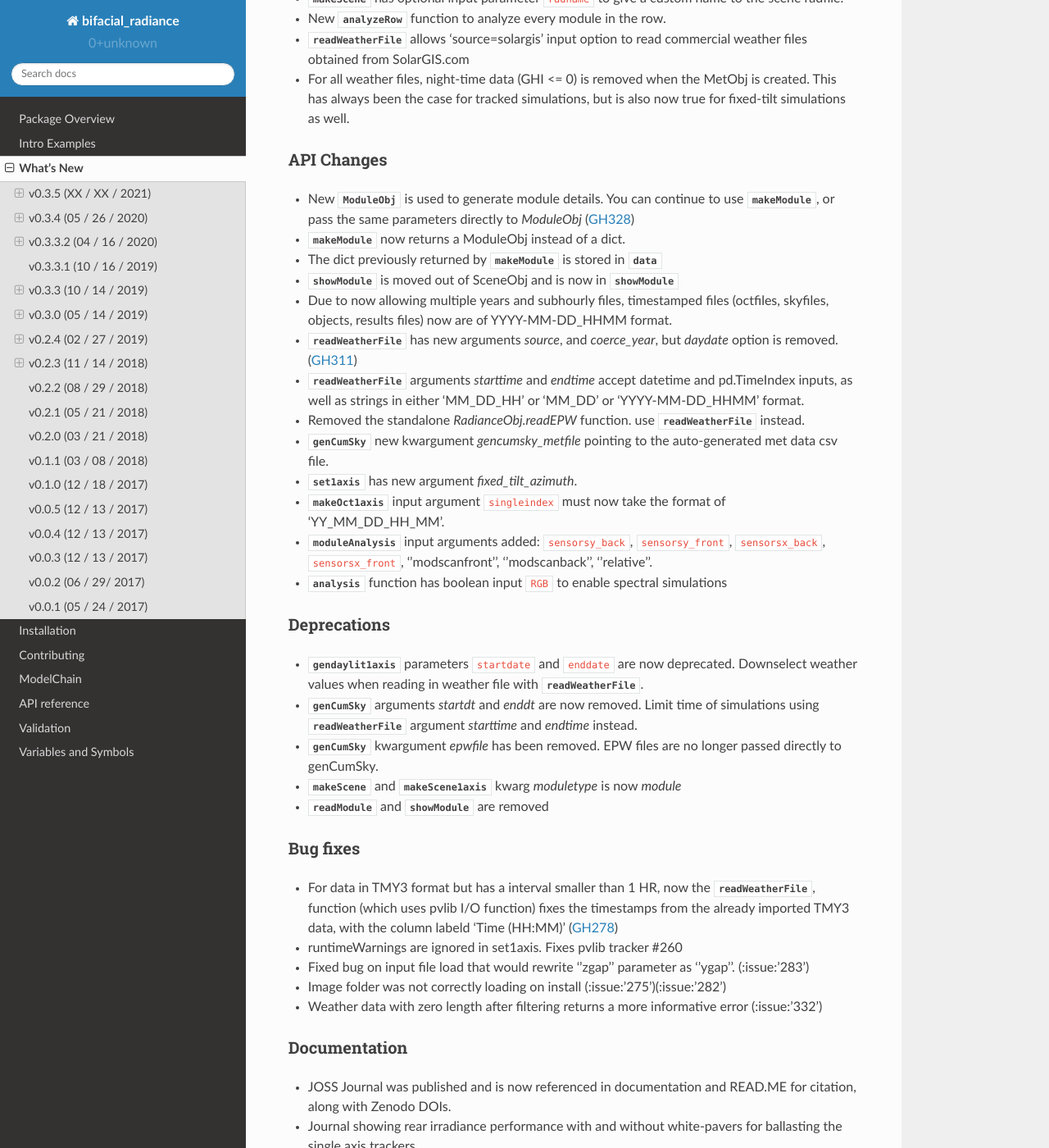
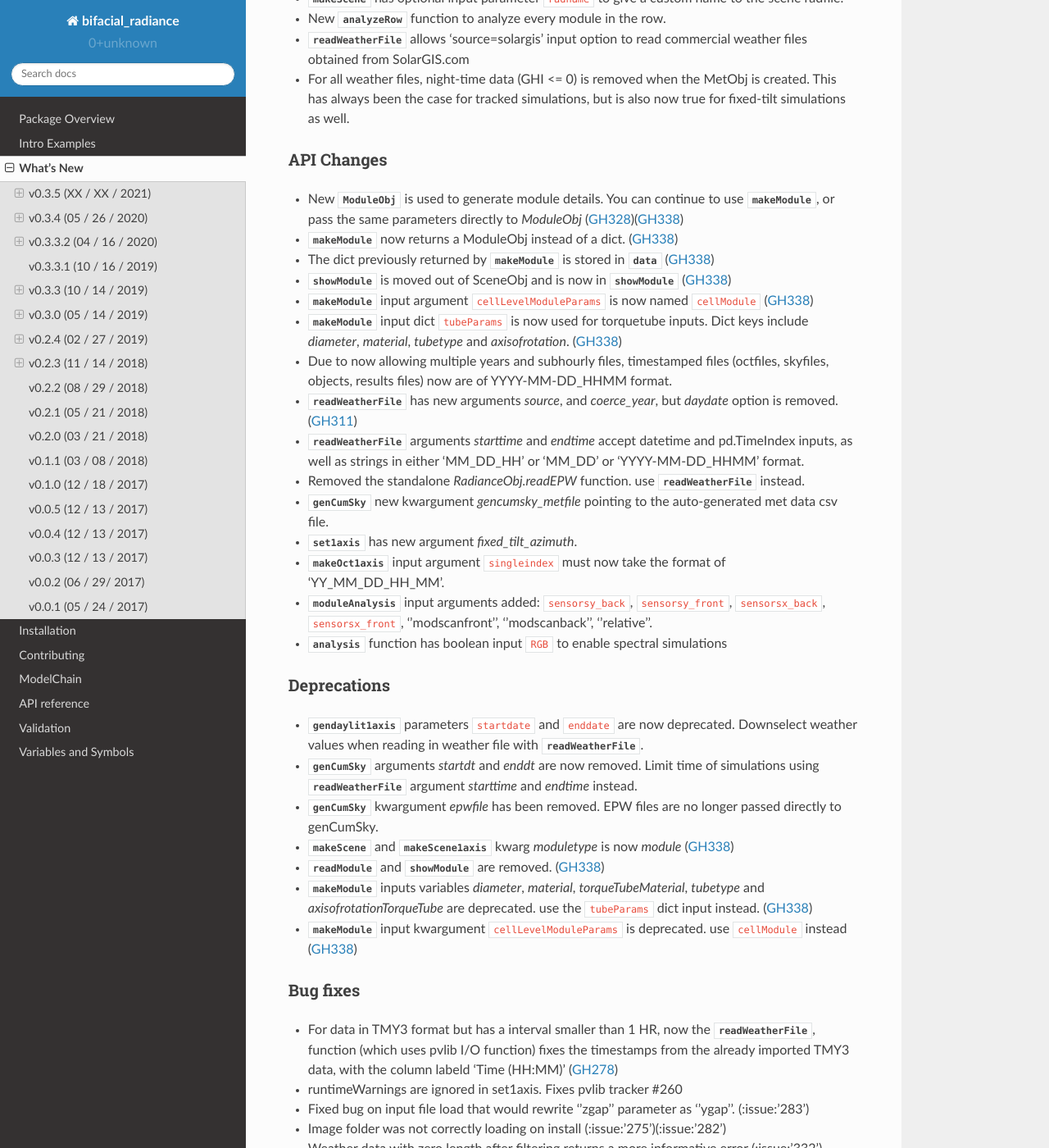
Before and after one commit to NREL/bifacial_radiance, a Sphinx documentation site: the page built from docs/sphinx/source/whatsnew.rst, in a window 1280 px wide and 1400 px high, scrolled down 890 px. Shown: the whole window at 82% size. Built offline with Sphinx 7.4.7 and the Read the Docs theme 2.0.0, drawn with Linux system fonts in a browser that asks for light colours; some of the changed text lies outside the part shown.

Commit message:
Update whatsnew/v0.3.5.rst

```diff
--- a/docs/sphinx/source/whatsnew/v0.3.5.rst
+++ b/docs/sphinx/source/whatsnew/v0.3.5.rst
@@ -18,7 +18,7 @@ Enhancements
 * :py:class:`~bifacial_radiance.RadianceObj.makeModule` fuction has additional input to specify the ``modulematerial``.
 * :py:class:`~bifacial_radiance.RadianceObj.makeModule` fuction can create framed modules using the argument ``frameParams``.  Dictionary inputs include `frame_material`, `frame_thickness`, `frame_z`, `frame_z` and `nsides_frame`.
 * :py:class:`~bifacial_radiance.RadianceObj.makeModule` fuction generates Omegas (frame offset elements) using the argument ``omegaParams``. Dictionary inputs include `omega_material`, `x_omega1`, `mod_overlap`, `y_omega`, `omega_thickness`, `x_omega3` and `inverted`.
-* :py:class:`~bifacial_radiance.RadianceObj.makeModule` input argument ``cellLevelModuleParams`` has a new field option `centerJB` to reflect the distance betwen both sides of cell arrays in a center-JB half-cell module.
+* :py:class:`~bifacial_radiance.RadianceObj.makeModule` input argument ``cellModule`` has a new field option `centerJB` to reflect the distance betwen both sides of cell arrays in a center-JB half-cell module.
 * :py:class:`~bifacial_radiance.RadianceObj.makeScene` has optional input parameter ``radname`` to give a custom name to the scene radfile.
 * New :py:class:`~bifacial_radiance.AnalysisObj.analyzeRow` function to analyze every module in the row.
 * :py:class:`~bifacial_radiance.RadianceObj.readWeatherFile` allows 'source=solargis' input option to read commercial weather files obtained from SolarGIS.com
@@ -28,10 +28,12 @@ Enhancements
 
 API Changes
 ~~~~~~~~~~~~
-* New :py:class:`~bifacial_radiance.ModuleObj` is used to generate module details. You can continue to use :py:class:`~bifacial_radiance.RadianceObj.makeModule`, or pass the same parameters directly to `ModuleObj` (:issue:`328`)
-* :py:class:`~bifacial_radiance.RadianceObj.makeModule` now returns a ModuleObj instead of a dict.
-* The dict previously returned by :py:class:`~bifacial_radiance.RadianceObj.makeModule` is stored in :py:class:`~bifacial_radiance.ModuleObj.data`
-* :py:class:`~bifacial_radiance.SceneObj.showModule` is moved out of SceneObj and is now in :py:class:`~bifacial_radiance.ModuleObj.showModule`
+* New :py:class:`~bifacial_radiance.ModuleObj` is used to generate module details. You can continue to use :py:class:`~bifacial_radiance.RadianceObj.makeModule`, or pass the same parameters directly to `ModuleObj` (:issue:`328`)(:pull:`338`)
+* :py:class:`~bifacial_radiance.RadianceObj.makeModule` now returns a ModuleObj instead of a dict. (:pull:`338`)
+* The dict previously returned by :py:class:`~bifacial_radiance.RadianceObj.makeModule` is stored in :py:class:`~bifacial_radiance.ModuleObj.data` (:pull:`338`)
+* :py:class:`~bifacial_radiance.SceneObj.showModule` is moved out of SceneObj and is now in :py:class:`~bifacial_radiance.ModuleObj.showModule` (:pull:`338`)
+* :py:class:`~bifacial_radiance.RadianceObj.makeModule` input argument ``cellLevelModuleParams`` is now named ``cellModule`` (:pull:`338`)
+* :py:class:`~bifacial_radiance.RadianceObj.makeModule` input dict ``tubeParams`` is now used for torquetube inputs. Dict keys include `diameter`, `material`, `tubetype` and `axisofrotation`. (:pull:`338`)
 * Due to now allowing multiple years and subhourly files, timestamped files (octfiles, skyfiles, objects, results files) now are of YYYY-MM-DD_HHMM format.
 * :py:class:`~bifacial_radiance.RadianceObj.readWeatherFile` has new arguments `source`, and `coerce_year`, but `daydate` option is removed. (:issue:`311`)
 * :py:class:`~bifacial_radiance.RadianceObj.readWeatherFile` arguments `starttime` and `endtime` accept datetime and pd.TimeIndex inputs, as well as strings in either 'MM_DD_HH' or 'MM_DD' or 'YYYY-MM-DD_HHMM' format.
@@ -48,8 +50,11 @@ Deprecations
 * :py:class:`~bifacial_radiance.RadianceObj.gendaylit1axis` parameters ``startdate`` and ``enddate`` are now deprecated.  Downselect weather values when reading in weather file with :py:class:`~bifacial_radiance.RadianceObj.readWeatherFile`.
 * :py:class:`~bifacial_radiance.RadianceObj.genCumSky` arguments `startdt` and `enddt` are now removed.  Limit time of simulations using :py:class:`~bifacial_radiance.RadianceObj.readWeatherFile` argument `starttime` and `endtime` instead.
 * :py:class:`~bifacial_radiance.RadianceObj.genCumSky` kwargument `epwfile` has been removed. EPW files are no longer passed directly to genCumSky.
-* :py:class:`~bifacial_radiance.SceneObj.makeScene` and :py:class:`~bifacial_radiance.SceneObj.makeScene1axis` kwarg `moduletype` is now `module`
-* :py:class:`~bifacial_radiance.SceneObj.readModule` and :py:class:`~bifacial_radiance.SceneObj.showModule` are removed
+* :py:class:`~bifacial_radiance.SceneObj.makeScene` and :py:class:`~bifacial_radiance.SceneObj.makeScene1axis` kwarg `moduletype` is now `module` (:pull:`338`)
+* :py:class:`~bifacial_radiance.SceneObj.readModule` and :py:class:`~bifacial_radiance.SceneObj.showModule` are removed. (:pull:`338`)
+* :py:class:`~bifacial_radiance.RadianceObj.makeModule` inputs variables `diameter`, `material`, `torqueTubeMaterial`, `tubetype` and `axisofrotationTorqueTube` are deprecated.  use the ``tubeParams`` dict input instead. (:pull:`338`)
+* :py:class:`~bifacial_radiance.RadianceObj.makeModule` input kwargument ``cellLevelModuleParams`` is deprecated.  use ``cellModule`` instead (:pull:`338`)
+
 
 Bug fixes
 ~~~~~~~~~
```
